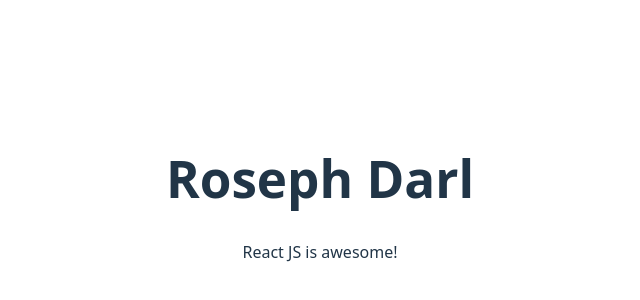
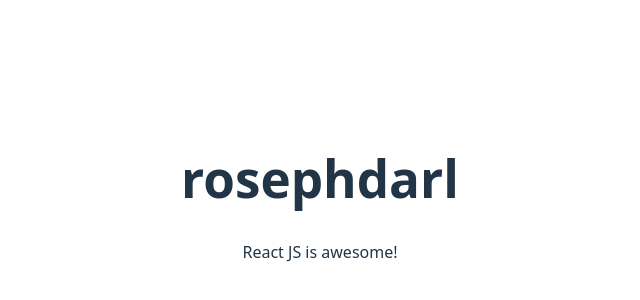
Before and after one commit to rdtungul/react-app1, a React (Vite) app: page / in a window 1280 px wide. Shown: the part 202-502 px from the top of the page, without its empty margins (320-960 px from the left). Built offline with nearby package versions, Linux system fonts and the light colour scheme.

Commit message:
add dynamic random names

```diff
--- a/index.html
+++ b/index.html
@@ -4,7 +4,7 @@
     <meta charset="UTF-8" />
     <link rel="icon" type="image/svg+xml" href="./src/assets/react.svg" />
     <meta name="viewport" content="width=device-width, initial-scale=1.0" />
-    <title>React App1 (Creating a Post Component)</title>
+    <title>React App1 (Dynamic Random Names)</title>
   </head>
   <body>
     <div id="root"></div>
--- a/src/components/Post.jsx
+++ b/src/components/Post.jsx
@@ -1,7 +1,9 @@
+const names = ['rosephdarl', 'roseph', 'darl', 'rd+', 'rd']
 function Post() {
+    const chosenName = Math.random() > 0.5 ? names[0] : names[4];
   return (
     <div>
-        <h1>Roseph Darl</h1>
+        <h1>{chosenName}</h1>
         <p>React JS is awesome!</p>
     </div>
   )
```
